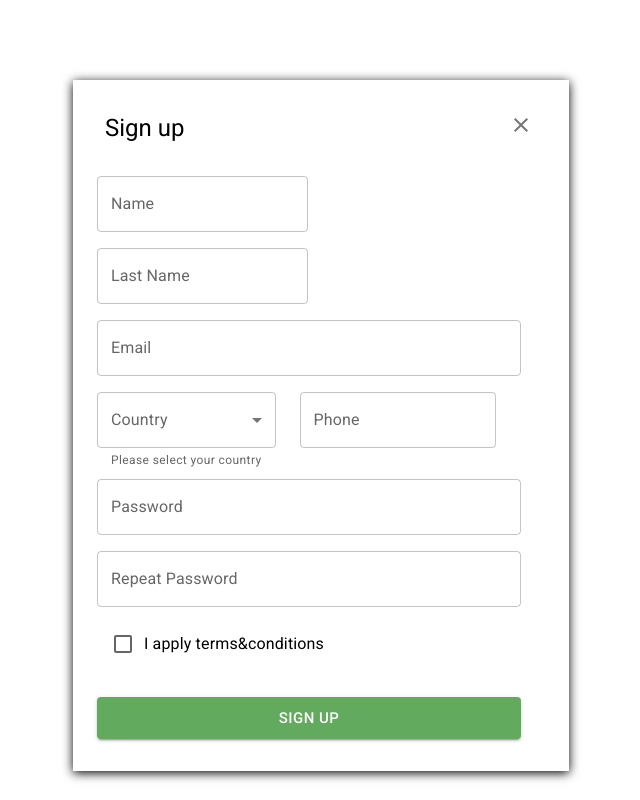
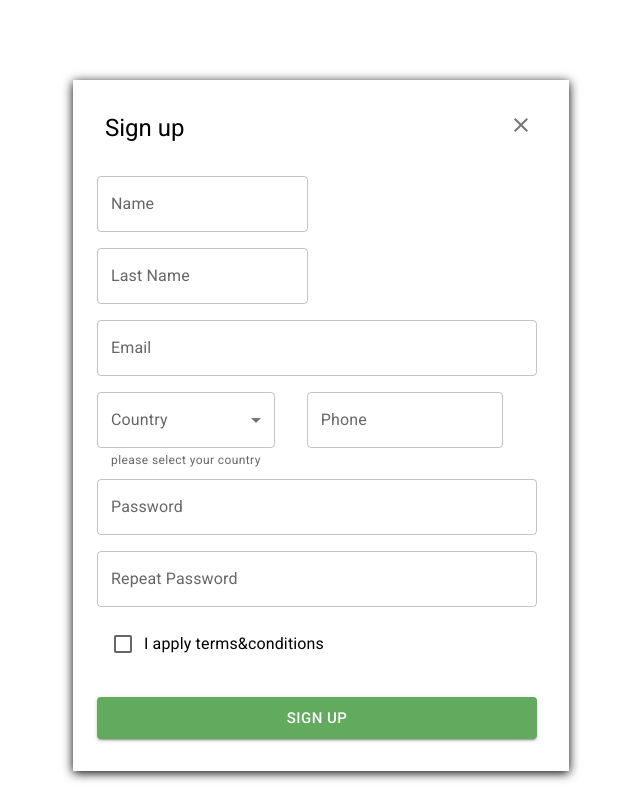
Before and after one commit to NovikovYu/LPK3, a Next.js app: page /sign-up in a window 1280 px wide. Shown: the whole page, without its empty margins (319-959 px from the left). Built offline with nearby package versions, Linux system fonts and the light colour scheme.

Commit message:
feat:add registration form

```diff
--- a/feature/sign-up-form.tsx
+++ b/feature/sign-up-form.tsx
@@ -1,4 +1,4 @@
-import { Box, Button, Checkbox, Container, FormControlLabel, IconButton, MenuItem, Stack, TextField, ThemeProvider, Typography, createTheme } from '@mui/material';
+import { Box, Button, Checkbox, Container, FormControlLabel,  IconButton,  MenuItem, TextField, ThemeProvider, Typography, createTheme } from '@mui/material';
 import * as React from 'react';
 import CloseIcon from '@mui/icons-material/Close';
 import '@fontsource/roboto/400.css';
@@ -6,6 +6,7 @@ import '@fontsource/roboto/500.css';
 import { Controller, SubmitHandler, useForm, useFormState } from 'react-hook-form';
 import * as yup from 'yup';
 import { yupResolver } from '@hookform/resolvers/yup';
+
 //в Сontainer mt=10 - временный параметр. Добавила его, чтобы форма не прилипала к верхнему краю страницы
 const theme = createTheme({
     palette: {
@@ -23,7 +24,8 @@ const theme = createTheme({
     phone:number,
     password:string,
     repeatPassword:string,
-    convertion: boolean
+    convertion: boolean,
+    country: string
   };
 
 const schema = yup.object().shape({
@@ -32,15 +34,23 @@ const schema = yup.object().shape({
     lastName: yup.string()
     .required("Input your last name"),
     phone: yup.number()
-    .required("Input your number"),
+    .required("Input your number")
+    .integer()
+    .typeError('please enter a valid phone number'),
     email: yup.string().email("Email should have correct format")
     .required("Input your email"),
     password: yup.string()
+    .min(8, 'the password must consist of more then 8 characters')
     .required("Input your password"),
     repeatPassword: yup.string()
+    .min(8, 'the password must consist of more then 8 characters')
+    .oneOf([yup.ref('password')], 'passwords must match')
     .required("Input your password"),
-    convertion: yup.boolean()
-    .required("You need to agree with the terms&conditions"),
+    convertion: yup.bool()
+    .required("You need to agree with the terms&conditions")
+    .oneOf([true], "You need to agree with the terms&conditions"),
+    country: yup.string().required('please select your country')
+
 })
 const countries = [
     {
@@ -60,13 +70,14 @@ const countries = [
 
 const SignUpForm = () => {
     const {handleSubmit, control} = useForm<ISignUpForm>({
+        mode: 'onChange',
         resolver: yupResolver(schema),
     });
     const {errors} = useFormState({
         control
     });
 
-
+    console.log(errors);
     const onSubmit:SubmitHandler<ISignUpForm>=(data)=>console.log(data);
 
     return (
@@ -76,8 +87,20 @@ const SignUpForm = () => {
         <IconButton aria-label="Close-form" disableRipple={true}  sx={{position: "absolute", left:400, right:0, top:105}}>
             <CloseIcon />
         </IconButton>
-        <Typography variant="h5" component="div"  sx={{fontWeight:400,  pb:4, pl:1,display:"flex",  alignItems: "flex-start", flexGrow:1, flexDirection:"row", pt:4}}>Sign up</Typography>
-        <Box component="form" onSubmit={handleSubmit(onSubmit)} noValidate autoComplete="off" sx={{width:424, minHeight:460, pl:0}}>
+        <Typography
+            variant="h5"
+            component="div"
+            sx={{fontWeight:400,  pb:4, pl:1,display:"flex",  alignItems: "flex-start", flexGrow:1, flexDirection:"row", pt:4}}
+        >
+            Sign up
+        </Typography>
+        <Box
+            component="form"
+            onSubmit={handleSubmit(onSubmit)}
+            noValidate
+            autoComplete="off"
+            sx={{minWidth:424, minHeight:460, pl:0, pr:1}}
+        >
             <Controller
                 control={control}
                 name="name"
@@ -127,13 +150,16 @@ const SignUpForm = () => {
                     />
                 )}
             />
+
             <TextField
                 id="reg-from-country"
+                name='country'
                 select
                 label="Country"
-                helperText="Please select your country"
+                error={!!errors.country?.message}
+                helperText="please select your country"
                 defaultValue={''}
-                sx={{pr:3, pb:1}}
+                sx={{pr:4, pb:1}}
             >
             {countries.map((option) => (
                 <MenuItem key={option?.value} value={option?.value} >
@@ -162,7 +188,6 @@ const SignUpForm = () => {
              <Controller
                 control={control}
                 name="password"
-                rules={{minLength:8}}
                 render={({field}) => (
                     <TextField
                         fullWidth
@@ -180,7 +205,6 @@ const SignUpForm = () => {
             />
              <Controller
                 control={control}
-                rules={{minLength:8}}
                 name="repeatPassword"
                 render={({field}) => (
                      <TextField
@@ -200,10 +224,10 @@ const SignUpForm = () => {
             <Controller
                 control={control}
                 name="convertion"
-                rules={{required: true}}
-                render={() => (
+                render={({field}) => (
                     <FormControlLabel
                     value="I apply terms&conditions"
+                    checked={field.value}
                     control={<Checkbox />}
                     label="I apply terms&conditions"
                     labelPlacement="end"
@@ -211,7 +235,6 @@ const SignUpForm = () => {
                     />
                 )}
             />
-
             <Button
                 type="submit"
                 variant="contained"
```
Lines whose indentation alone changed are shown as unchanged.
